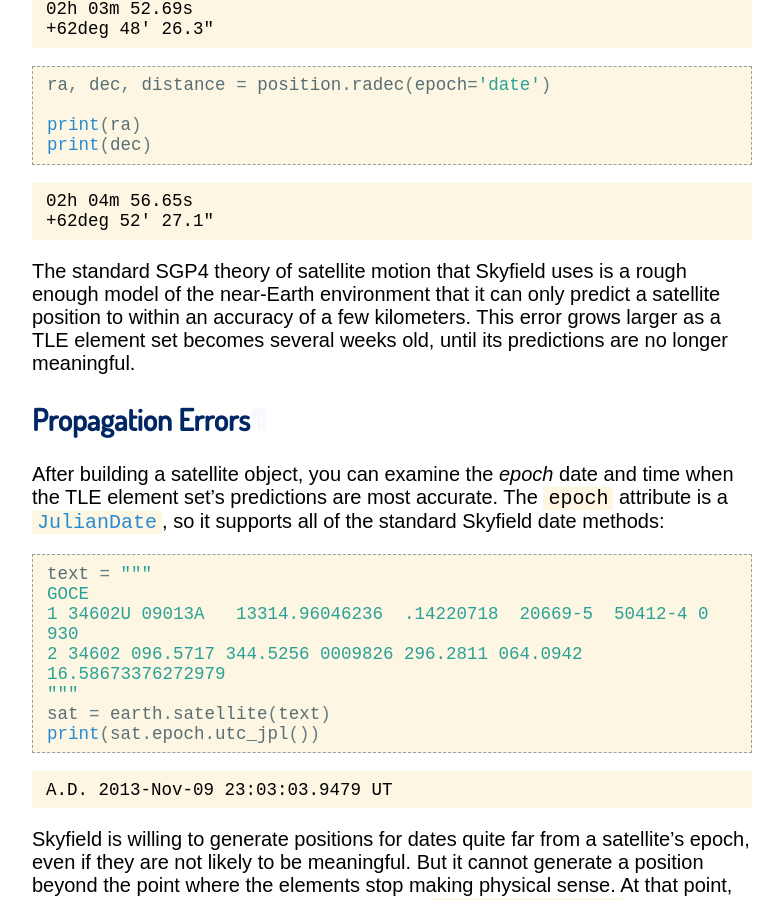
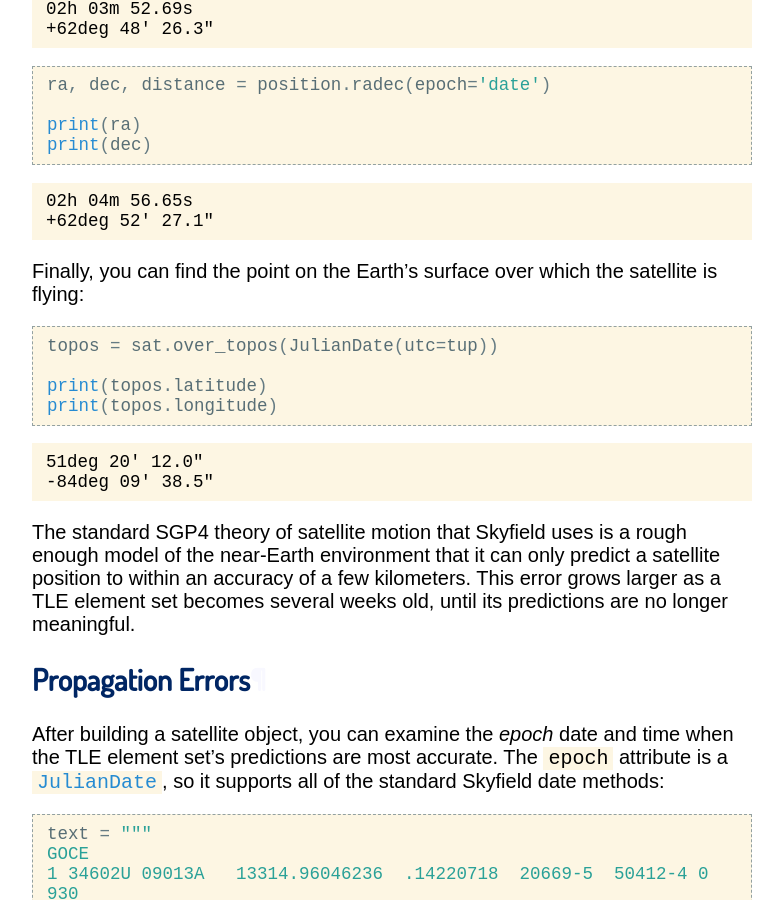
Before and after one commit to skyfielders/python-skyfield, a Sphinx documentation site: the page built from skyfield/documentation/earth-satellites.rst, in a window 1280 px wide and 900 px high, scrolled down 1384 px. Shown: the whole window, without its empty margins (248-1031 px from the left). Built offline with Sphinx 7.4.7, drawn with Linux system fonts in a browser that asks for light colours.

Commit message:
add docs for .over_topos()

```diff
--- a/skyfield/documentation/earth-satellites.rst
+++ b/skyfield/documentation/earth-satellites.rst
@@ -89,6 +89,21 @@
 
     02h 04m 56.65s
     +62deg 52' 27.1"
+
+Finally, you can find the point on the Earth's surface over which the
+satellite is flying:
+
+.. testcode::
+
+    topos = sat.over_topos(JulianDate(utc=tup))
+
+    print(topos.latitude)
+    print(topos.longitude)
+
+.. testoutput::
+
+    51deg 20' 12.0"
+    -84deg 09' 38.5"
 
 The standard SGP4 theory of satellite motion that Skyfield uses
 is a rough enough model of the near-Earth environment
```
Also changed, not shown: skyfield/documentation/positions.rst (+9 -0 lines).
